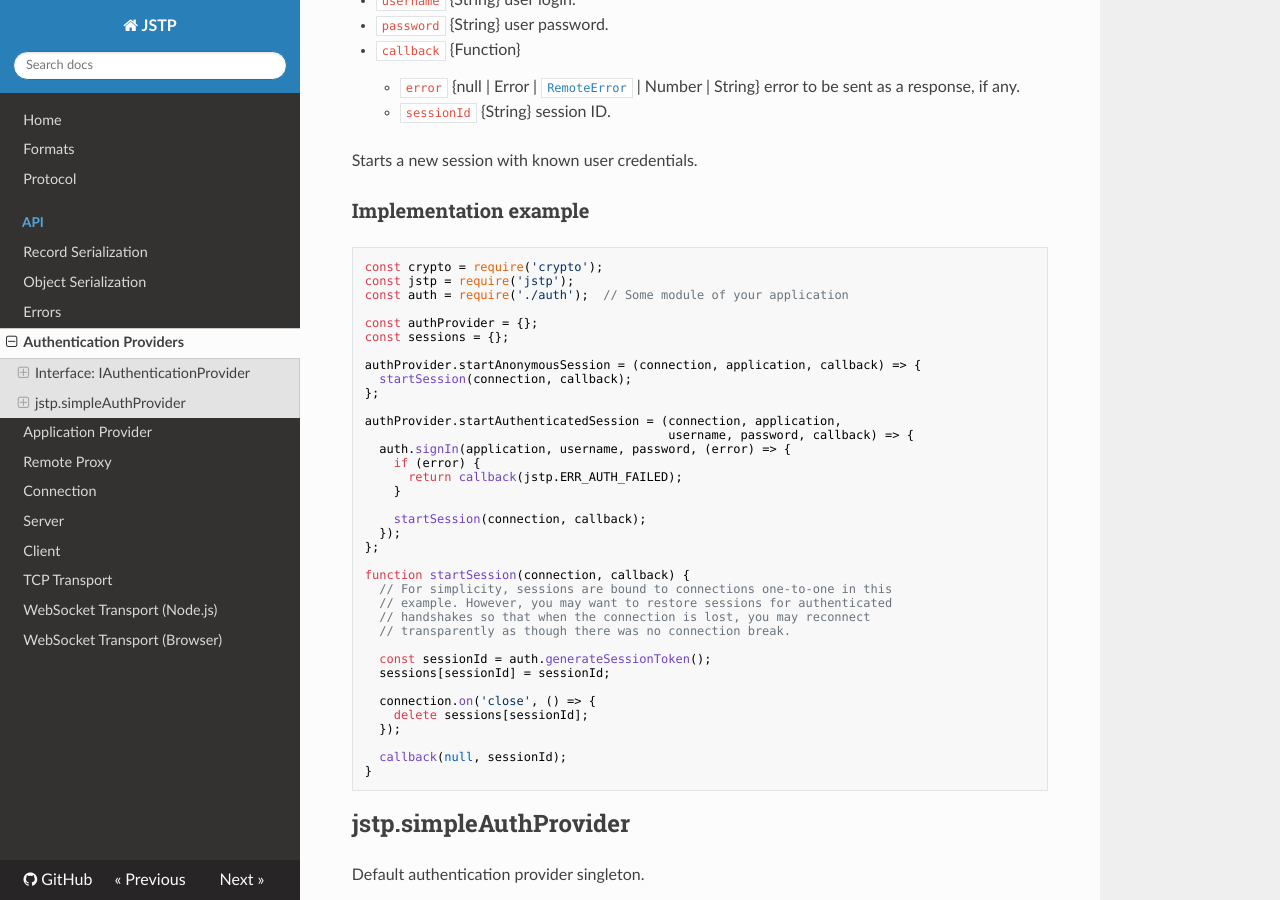
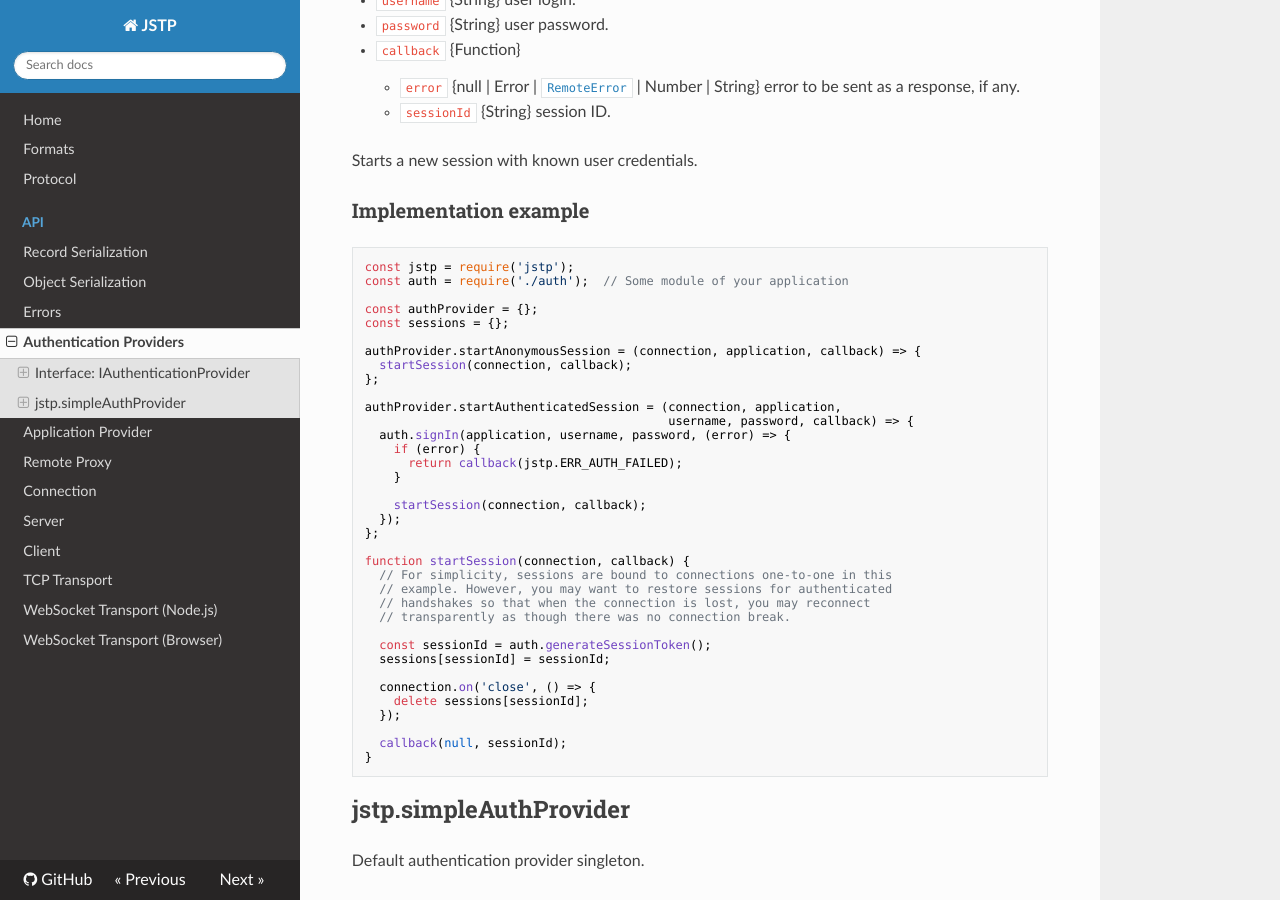
Before and after one commit to youritech/jstp, an MkDocs documentation site: the page built from doc/api/auth-provider.md, in a window 1280 px wide and 900 px high, scrolled down 734 px. Built offline with MkDocs 1.6.1, drawn with Linux system fonts in a browser that asks for light colours; nearby versions of some CDN libraries; old or Windows-style settings are respelled for this version of MkDocs.

Commit message:
Delete unneccessary require

````diff
--- a/doc/api/auth-provider.md
+++ b/doc/api/auth-provider.md
@@ -42,7 +42,6 @@ Starts a new session with known user credentials.
 ### Implementation example
 
 ```javascript
-const crypto = require('crypto');
 const jstp = require('jstp');
 const auth = require('./auth');  // Some module of your application
 
````
